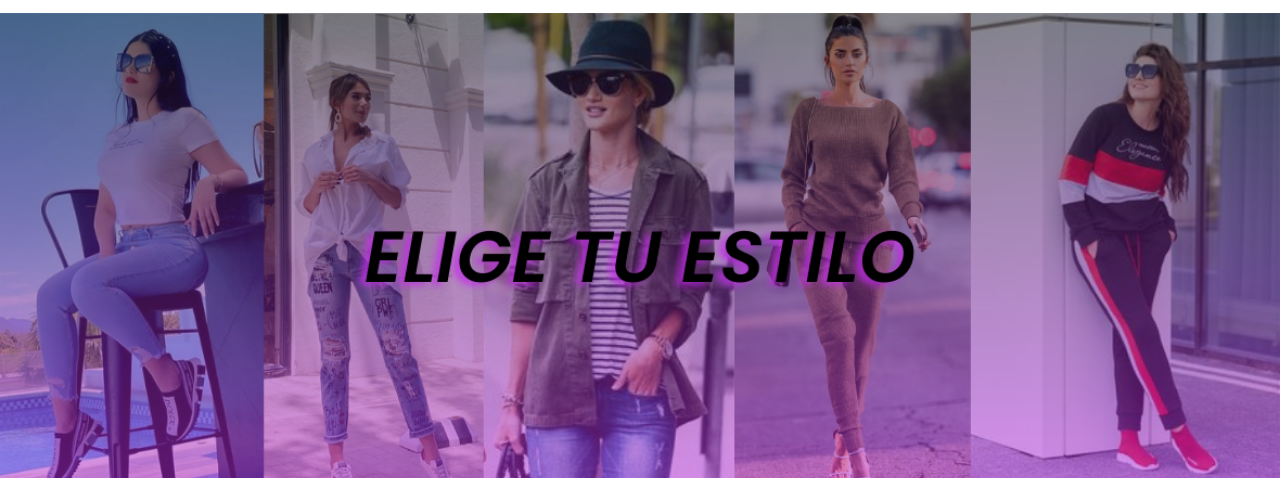
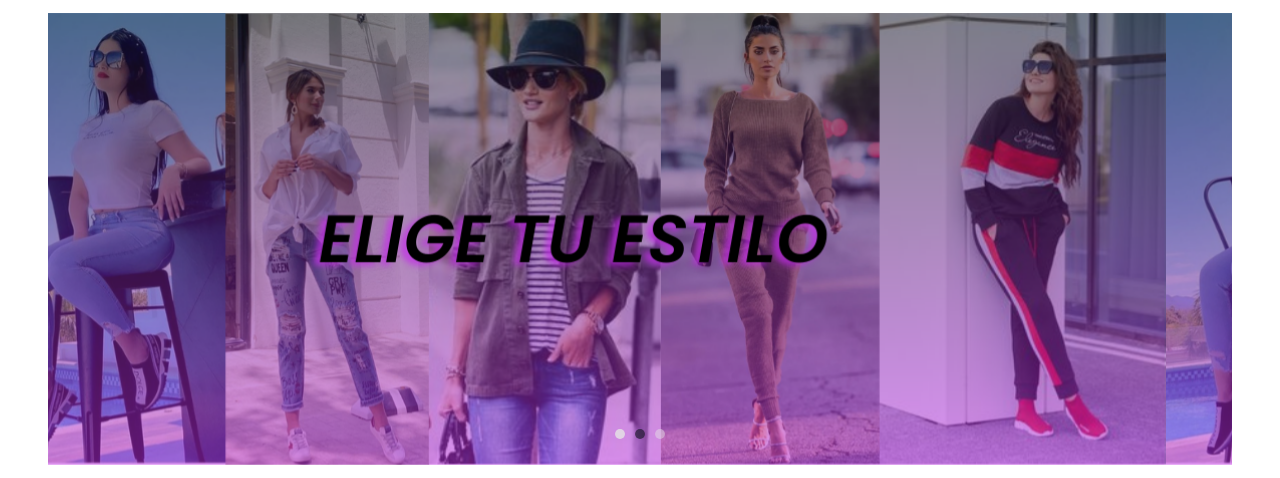
Before and after one commit to BauzaNico/PF-BauzaNicolas, a plain HTML site: page index.html in a window 1280 px wide. Shown: the part 69-547 px from the top of the page. Drawn offline with nearby package versions, Linux system fonts and the light colour scheme.

Commit message:
cambios en carrusel

```diff
--- a/css/style.css
+++ b/css/style.css
@@ -48,9 +48,20 @@
 
 /*ESTILO DEL INICIO, PRODUCTOS*/
 
-.image-portada img {
-	width: 100%;
-	margin: 1em 0;
+#carrusel-portada {
+	margin: 1em 3em;
+}
+
+#carrusel-portada button {
+	height: 10px;
+	width: 10px;
+	border-radius: 50%;
+	margin: 0 5px;
+	background-color: #e4dde5;
+}
+
+#carrusel-portada .active {
+	background-color: #11111f;
 }
 
 #h1-ofertas {
--- a/index.html
+++ b/index.html
@@ -1,5 +1,6 @@
 <!DOCTYPE html>
 <html>
+
 <head>
 	<meta charset="utf-8">
 	<meta name="viewport" content="width=device-width, initial-scale=1">
@@ -14,6 +15,7 @@
 	<link rel="stylesheet" type="text/css" href="css/style.css">
 	<title>Look Style / Home</title>
 </head>
+
 <body>
 	<header id="header-nav">
 		<nav class="navbar navbar-expand-md">
@@ -51,8 +53,26 @@
 		</nav>
 	</header>
 
-	<div class="image-portada">
-		<img src="imagenes/portada.png" alt="portada-indumentaria">
+	<div id="carrusel-portada" class="carousel slide" data-bs-ride="carousel">
+		<div class="carousel-indicators">
+			<button type="button" data-bs-target="#carrusel-portada" data-bs-slide-to="0" class="active"
+				aria-current="true" aria-label="Slide 1"></button>
+			<button type="button" data-bs-target="#carrusel-portada" data-bs-slide-to="1"
+				aria-label="Slide 2"></button>
+			<button type="button" data-bs-target="#carrusel-portada" data-bs-slide-to="2"
+				aria-label="Slide 3"></button>
+		</div>
+		<div class="carousel-inner">
+			<div class="carousel-item active">
+				<img src="imagenes/portada.png" class="d-block w-100" alt="portada-indumentaria">
+			</div>
+			<div class="carousel-item">
+				<img src="imagenes/portada.png" class="d-block w-100" alt="portada-indumentaria">
+			</div>
+		  <div class="carousel-item">
+			<img src="imagenes/portada.png" class="d-block w-100" alt="portada-indumentaria">
+		</div>
+		</div>
 	  </div>
 
 	<h1 id="h1-ofertas">OFERTAS DE TEMPORADA</h1>
@@ -102,17 +122,23 @@
 			<div class="container-medios-pago">
 				<strong>MEDIOS DE PAGO</strong>
 				<div>
-					<img src="https://d26lpennugtm8s.cloudfront.net/assets/common/img/logos/payment/new_logos_payment/visa@2x.png">
-					<img src="https://d26lpennugtm8s.cloudfront.net/assets/common/img/logos/payment/new_logos_payment/mastercard@2x.png">
-					<img src="https://d26lpennugtm8s.cloudfront.net/assets/common/img/logos/payment/new_logos_payment/ar/tarjeta-shopping@2x.png">
-					<img src="https://d26lpennugtm8s.cloudfront.net/assets/common/img/logos/payment/new_logos_payment/mercadopago@2x.png">
-					<img src="https://d26lpennugtm8s.cloudfront.net/assets/common/img/logos/payment/new_logos_payment/ar/tarjeta-naranja@2x.png">
+					<img
+						src="https://d26lpennugtm8s.cloudfront.net/assets/common/img/logos/payment/new_logos_payment/visa@2x.png">
+					<img
+						src="https://d26lpennugtm8s.cloudfront.net/assets/common/img/logos/payment/new_logos_payment/mastercard@2x.png">
+					<img
+						src="https://d26lpennugtm8s.cloudfront.net/assets/common/img/logos/payment/new_logos_payment/ar/tarjeta-shopping@2x.png">
+					<img
+						src="https://d26lpennugtm8s.cloudfront.net/assets/common/img/logos/payment/new_logos_payment/mercadopago@2x.png">
+					<img
+						src="https://d26lpennugtm8s.cloudfront.net/assets/common/img/logos/payment/new_logos_payment/ar/tarjeta-naranja@2x.png">
 				</div>
 			</div>
 			<div class="foot-redes">
 				<ul>
 					<li><a href="https://www.facebook.com" target="blank"><i class="fi fi-brands-facebook"></i></a></li>
-					<li><a href="https://www.instagram.com" target="blank"><i class="fi fi-brands-instagram"></i></a></li>
+					<li><a href="https://www.instagram.com" target="blank"><i class="fi fi-brands-instagram"></i></a>
+					</li>
 					<li><a href="https://www.whatsapp.com" target="blank"><i class="fi fi-brands-whatsapp"></i></a></li>
 				</ul>
 			</div>
@@ -123,4 +149,5 @@
 		integrity="sha384-geWF76RCwLtnZ8qwWowPQNguL3RmwHVBC9FhGdlKrxdiJJigb/j/68SIy3Te4Bkz"
 		crossorigin="anonymous"></script>
 </body>
+
 </html>
```
Lines whose indentation alone changed are shown as unchanged.
